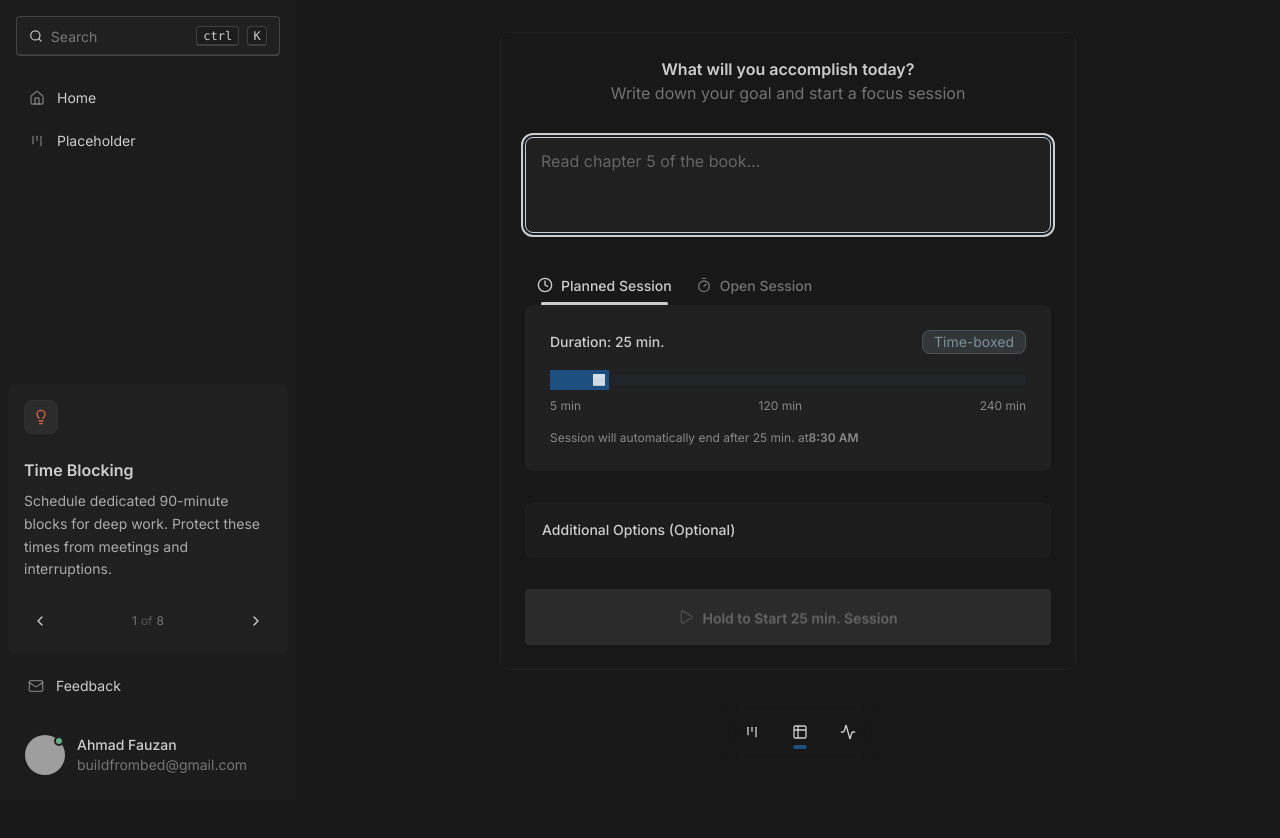
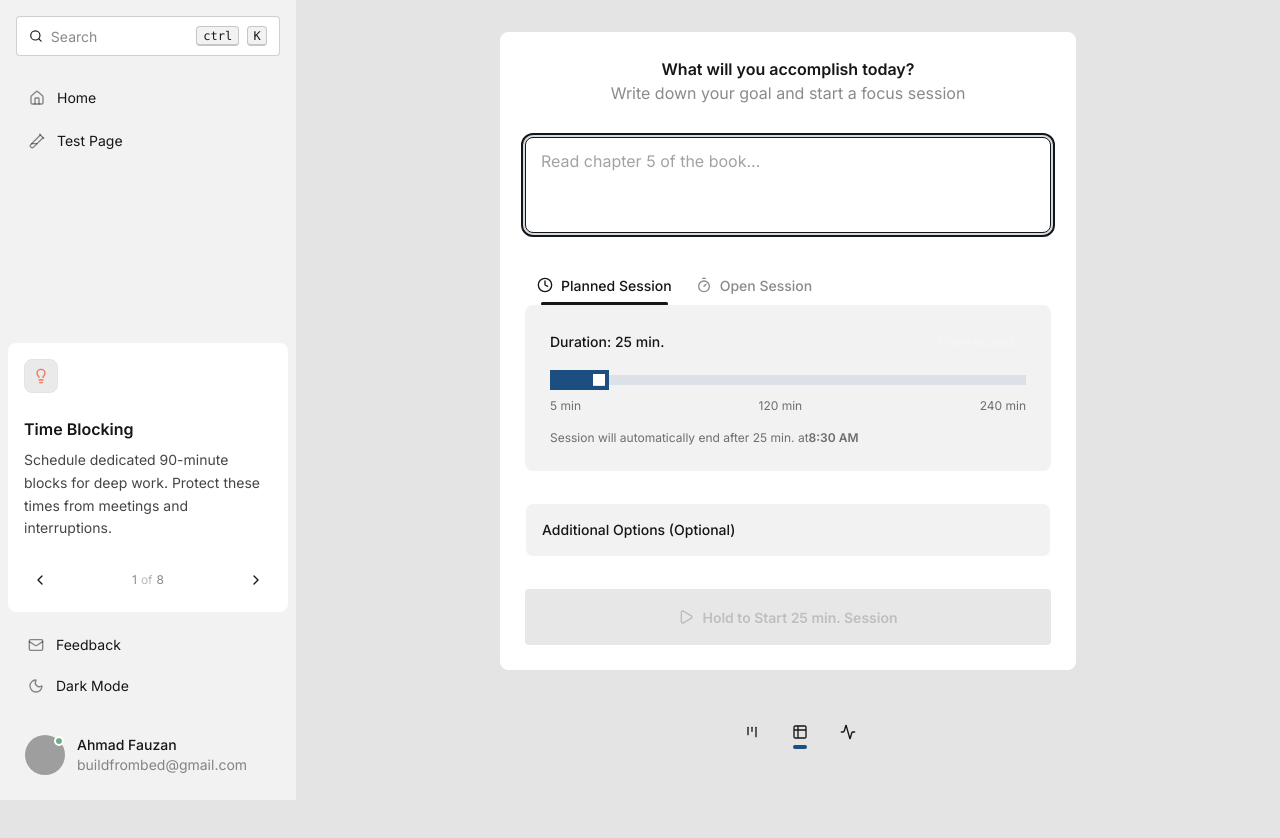
Before and after one commit to vaujan/deepflow, a Next.js app: page / in a window 1280 px wide. Shown: the top 838 px of the page. Built offline with nearby package versions, Linux system fonts and the light colour scheme; grey boxes are pictures that could not be loaded.

Commit message:
wip: light theme

```diff
--- a/src/app/globals.css
+++ b/src/app/globals.css
@@ -20,7 +20,7 @@ body {
 }
 
 @plugin "daisyui/theme" {
-	name: "business";
+	name: "dark";
 	default: true;
 	prefersdark: true;
 	color-scheme: "dark";
@@ -53,3 +53,38 @@ body {
 	--depth: 1;
 	--noise: 0;
 }
+
+@plugin "daisyui/theme" {
+	name: "light";
+	default: false;
+	prefersdark: false;
+	color-scheme: "light";
+	--color-base-100: oklch(100% 0 0);
+	--color-base-200: oklch(96% 0 0);
+	--color-base-300: oklch(92% 0 0);
+	--color-base-content: oklch(20% 0 0);
+	--color-primary: oklch(41.703% 0.099 251.473);
+	--color-primary-content: oklch(100% 0 0);
+	--color-secondary: oklch(97% 0 0);
+	--color-secondary-content: oklch(12.818% 0.005 229.389);
+	--color-accent: oklch(67.271% 0.167 35.791);
+	--color-accent-content: oklch(13.454% 0.033 35.791);
+	--color-neutral: oklch(27.441% 0.013 253.041);
+	--color-neutral-content: oklch(85.488% 0.002 253.041);
+	--color-info: oklch(62.616% 0.143 240.033);
+	--color-info-content: oklch(12.523% 0.028 240.033);
+	--color-success: oklch(70.226% 0.094 156.596);
+	--color-success-content: oklch(14.045% 0.018 156.596);
+	--color-warning: oklch(77.482% 0.115 81.519);
+	--color-warning-content: oklch(15.496% 0.023 81.519);
+	--color-error: oklch(51.61% 0.146 29.674);
+	--color-error-content: oklch(90.322% 0.029 29.674);
+	--radius-selector: 0rem;
+	--radius-field: 0.25rem;
+	--radius-box: 0.5rem;
+	--size-selector: 0.25rem;
+	--size-field: 0.25rem;
+	--border: 1px;
+	--depth: 1;
+	--noise: 0;
+}
--- a/src/app/layout.tsx
+++ b/src/app/layout.tsx
@@ -1,6 +1,7 @@
 import type { Metadata } from "next";
 import { Inter } from "next/font/google";
 import "./globals.css";
+import { ThemeProvider } from "../contexts/ThemeContext";
 
 const inter = Inter({
 	variable: "--font-inter",
@@ -20,7 +21,7 @@ export default function RootLayout({
 	return (
 		<html lang="en">
 			<body className={`${inter.variable} font-sans antialiased`}>
-				{children}
+				<ThemeProvider>{children}</ThemeProvider>
 			</body>
 		</html>
 	);
--- a/src/components/ui/session-card.tsx
+++ b/src/components/ui/session-card.tsx
@@ -246,7 +246,7 @@ export default function SessionCard() {
 	}
 
 	return (
-		<div className="card max-w-xl w-full border-base-100 border p-6 gap-8">
+		<div className="card bg-base-100 max-w-xl w-full border-base-100 border p-6 gap-8">
 			<div className="flex flex-col text-center">
 				<h1 className="font-semibold">What will you accomplish today?</h1>
 				<p className="text-base-content/50">
@@ -314,7 +314,7 @@ export default function SessionCard() {
 					<Clock className="size-4 me-2" />
 					Planned Session
 				</label>
-				<div className="tab-content rounded-box bg-base-100 p-6">
+				<div className="tab-content rounded-box bg-base-200 p-6">
 					{/* Planned Session Mode */}
 					<div className="space-y-4">
 						<div className="flex text-sm justify-between items-center">
@@ -356,7 +356,7 @@ export default function SessionCard() {
 					<Timer className="size-4 me-2" />
 					Open Session
 				</label>
-				<div className="tab-content rounded-box bg-base-100 p-6">
+				<div className="tab-content rounded-box bg-base-200 p-6">
 					{/* Open Session Mode */}
 					<div className="space-y-4">
 						<div className="flex text-sm justify-between items-center">
@@ -365,7 +365,7 @@ export default function SessionCard() {
 								No time limit
 							</span>
 						</div>
-						<div className="bg-base-200 p-3 rounded-box text-center">
+						<div className="bg-base-300 p-3 rounded-box text-center">
 							<p className="text-sm text-base-content/70">
 								Start when ready, end when you naturally done
 							</p>
@@ -407,7 +407,7 @@ export default function SessionCard() {
 									step="1"
 									value={focusLevel}
 									onChange={handleFocusLevelChange}
-									className="range range-xs range-secondary w-full"
+									className="range range-xs dark:range-secondary light:range-neutral w-full"
 								/>
 
 								<div className="flex justify-between text-xs text-base-content/60">
--- a/src/components/ui/sidebar.tsx
+++ b/src/components/ui/sidebar.tsx
@@ -3,25 +3,19 @@
 import React from "react";
 import {
 	Home,
-	User,
-	Briefcase,
-	FileText,
 	Mail,
-	Code2,
-	GraduationCap,
-	Globe,
-	Menu,
 	Search,
-	Settings,
-	BadgeInfo,
-	Kanban,
 	Lightbulb,
 	ChevronLeft,
 	ChevronRight,
 	X,
+	TestTube2,
+	Sun,
+	Moon,
 } from "lucide-react";
 import { useTips, deepWorkTips } from "../../hooks/useTips";
 import Profile from "./profile";
+import { useTheme } from "../../contexts/ThemeContext";
 
 interface SidebarItem {
 	label: string;
@@ -30,8 +24,8 @@ interface SidebarItem {
 }
 
 const navigationItems: SidebarItem[] = [
-	{ label: "Home", href: "/home", icon: Home },
-	{ label: "Placeholder", href: "/", icon: Kanban },
+	{ label: "Home", href: "/", icon: Home },
+	{ label: "Test Page", href: "/test", icon: TestTube2 },
 	// { label: "About", href: "/about", icon: User },
 	// { label: "Experience", href: "/experience", icon: Briefcase },
 	// { label: "Projects", href: "/projects", icon: Code2 },
@@ -52,6 +46,8 @@ export default function Sidebar() {
 		showTipsCardHandler,
 		totalTips,
 	} = useTips(deepWorkTips, 60000); // 60000ms = 1 minute
+
+	const { theme, toggleTheme } = useTheme();
 
 	return (
 		<div className="lg:drawer-open">
@@ -177,6 +173,24 @@ export default function Sidebar() {
 									<span>Feedback</span>
 								</a>
 							</li>
+
+							{/* Theme Toggle */}
+							<li>
+								<button
+									onClick={toggleTheme}
+									className="gap-3 transition-colors duration-200 hover:bg-base-100"
+									title={`Switch to ${
+										theme === "dark" ? "light" : "dark"
+									} theme`}
+								>
+									{theme === "dark" ? (
+										<Sun className="w-4 h-4 text-base-content/50" />
+									) : (
+										<Moon className="w-4 h-4 text-base-content/50" />
+									)}
+									<span>{theme === "dark" ? "Light Mode" : "Dark Mode"}</span>
+								</button>
+							</li>
 						</ul>
 
 						{/* Profile bottom */}
--- /dev/null
+++ b/src/contexts/ThemeContext.tsx
@@ -0,0 +1,54 @@
+"use client";
+
+import React, { createContext, useContext, useEffect, useState } from "react";
+
+type Theme = "light" | "dark";
+
+interface ThemeContextType {
+	theme: Theme;
+	toggleTheme: () => void;
+}
+
+const ThemeContext = createContext<ThemeContextType | undefined>(undefined);
+
+export function ThemeProvider({ children }: { children: React.ReactNode }) {
+	const [theme, setTheme] = useState<Theme>("dark");
+
+	useEffect(() => {
+		// Check if theme is stored in localStorage
+		const storedTheme = localStorage.getItem("theme") as Theme;
+		if (storedTheme) {
+			setTheme(storedTheme);
+			document.documentElement.setAttribute("data-theme", storedTheme);
+		} else {
+			// Check system preference
+			const prefersDark = window.matchMedia(
+				"(prefers-color-scheme: dark)"
+			).matches;
+			const defaultTheme: Theme = prefersDark ? "dark" : "light";
+			setTheme(defaultTheme);
+			document.documentElement.setAttribute("data-theme", defaultTheme);
+		}
+	}, []);
+
+	const toggleTheme = () => {
+		const newTheme: Theme = theme === "dark" ? "light" : "dark";
+		setTheme(newTheme);
+		document.documentElement.setAttribute("data-theme", newTheme);
+		localStorage.setItem("theme", newTheme);
+	};
+
+	return (
+		<ThemeContext.Provider value={{ theme, toggleTheme }}>
+			{children}
+		</ThemeContext.Provider>
+	);
+}
+
+export function useTheme() {
+	const context = useContext(ThemeContext);
+	if (context === undefined) {
+		throw new Error("useTheme must be used within a ThemeProvider");
+	}
+	return context;
+}
```
Also changed, not shown: 1 other file (tests, documents, lock files or other folders).
